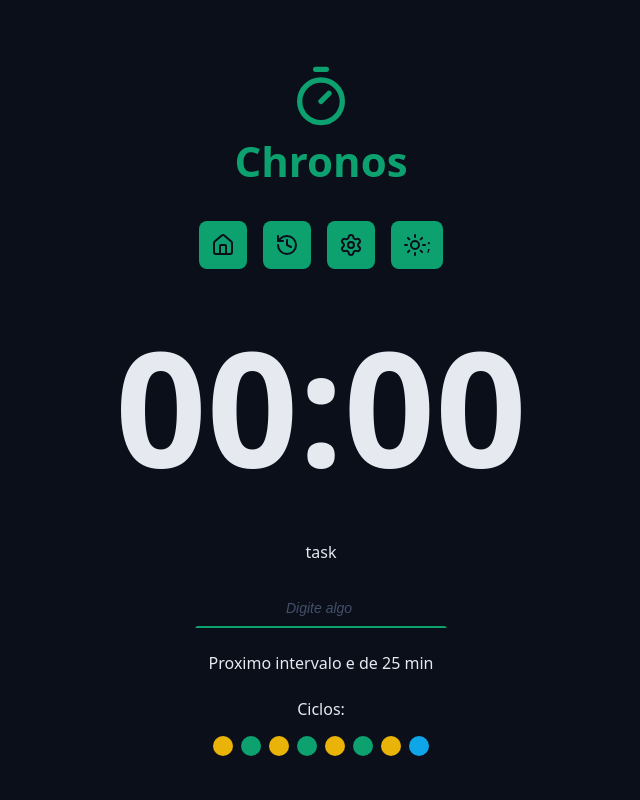
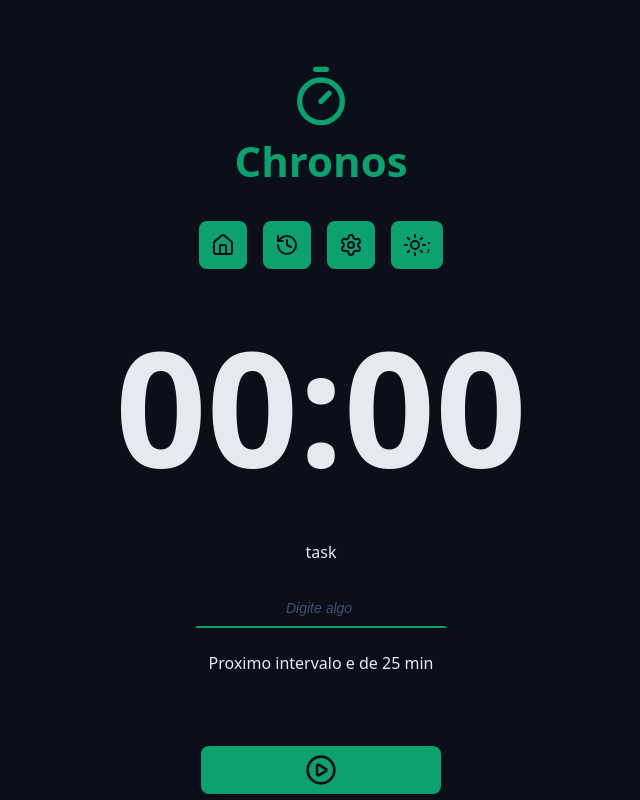
Before and after one commit to jrsanches1/chronos-pomodoro, a React (Vite) app: page / in a window 1280 px wide. Shown: the top 800 px of the page, without its empty margins (319-959 px from the left). Built offline with nearby package versions, Linux system fonts and the light colour scheme.

Commit message:
added cycles

```diff
--- a/src/components/Cycles/index.tsx
+++ b/src/components/Cycles/index.tsx
@@ -1,19 +1,36 @@
+import { useTaskContext } from '../../contexts/TaskContext/useTaskContext';
+import { getNextCycle } from '../../utils/getNextCycle';
+import { getNextCycleType } from '../../utils/getNextCycleType';
 import styles from './styles.module.css';
 
 export function Cycles() {
+  const { state } = useTaskContext();
+
+  const cycleStep = Array.from({ length: state.currentCycle });
+
+  const cycleDescriptionMap = {
+    workTime: 'trabalho',
+    shortBreakTime: 'descanso curto',
+    longBreakTime: 'descanso longo',
+  };
+
   return (
     <div className={styles.cycles}>
       <span>Ciclos:</span>
 
       <div className={styles.cycleDots}>
-        <span className={`${styles.cycleDot} ${styles.workTime}`}></span>
-        <span className={`${styles.cycleDot} ${styles.shortBreakTime}`}></span>
-        <span className={`${styles.cycleDot} ${styles.workTime}`}></span>
-        <span className={`${styles.cycleDot} ${styles.shortBreakTime}`}></span>
-        <span className={`${styles.cycleDot} ${styles.workTime}`}></span>
-        <span className={`${styles.cycleDot} ${styles.shortBreakTime}`}></span>
-        <span className={`${styles.cycleDot} ${styles.workTime}`}></span>
-        <span className={`${styles.cycleDot} ${styles.longBreakTime}`}></span>
+        {cycleStep.map((_, index) => {
+          const nextCycle = getNextCycle(index);
+          const nextCycleType = getNextCycleType(nextCycle);
+          return (
+            <span
+              key={nextCycle}
+              className={`${styles.cycleDot} ${styles[nextCycleType]}`}
+              aria-label={`Indicador de ciclo de ${cycleDescriptionMap[nextCycleType]}`}
+              title={`Indicador de ciclo de ${cycleDescriptionMap[nextCycleType]}`}
+            ></span>
+          );
+        })}
       </div>
     </div>
   );
--- a/src/components/MainForm/index.tsx
+++ b/src/components/MainForm/index.tsx
@@ -7,6 +7,7 @@ import type { TaskModel } from '../../models/TaskModel';
 import { useTaskContext } from '../../contexts/TaskContext/useTaskContext';
 import { getNextCycle } from '../../utils/getNextCycle';
 import { getNextCycleType } from '../../utils/getNextCycleType';
+import { formatSecondsToMinutes } from '../../utils/formatSecondsToMinutes';
 
 export function MainForm() {
   const { state, setState } = useTaskContext();
@@ -50,7 +51,7 @@ export function MainForm() {
         activeTask: newTask,
         currentCycle: nextCycle,
         secondsRemaining, // Conferir
-        formattedSecondsRemaining: '00:00', // Conferir
+        formattedSecondsRemaining: formatSecondsToMinutes(secondsRemaining),
         tasks: [...prevState.tasks, newTask],
       };
     });
@@ -72,10 +73,11 @@ export function MainForm() {
         <p>Proximo intervalo e de 25 min</p>
       </div>
 
-      <div className='formRow'>
-        <Cycles />
-      </div>
-
+      {state.currentCycle > 0 && (
+        <div className='formRow'>
+          <Cycles />
+        </div>
+      )}
       <div className='formRow'>
         <DefaultButton icon={<PlayCircleIcon />} />
       </div>
--- /dev/null
+++ b/src/utils/formatSecondsToMinutes.ts
@@ -0,0 +1,5 @@
+export function formatSecondsToMinutes(seconds: number) {
+  const minutes = String(Math.floor(seconds / 60)).padStart(2, '0');
+  const secondsMod = String(Math.floor(seconds % 60)).padStart(2, '0');
+  return `${minutes}:${secondsMod}`;
+}
```
